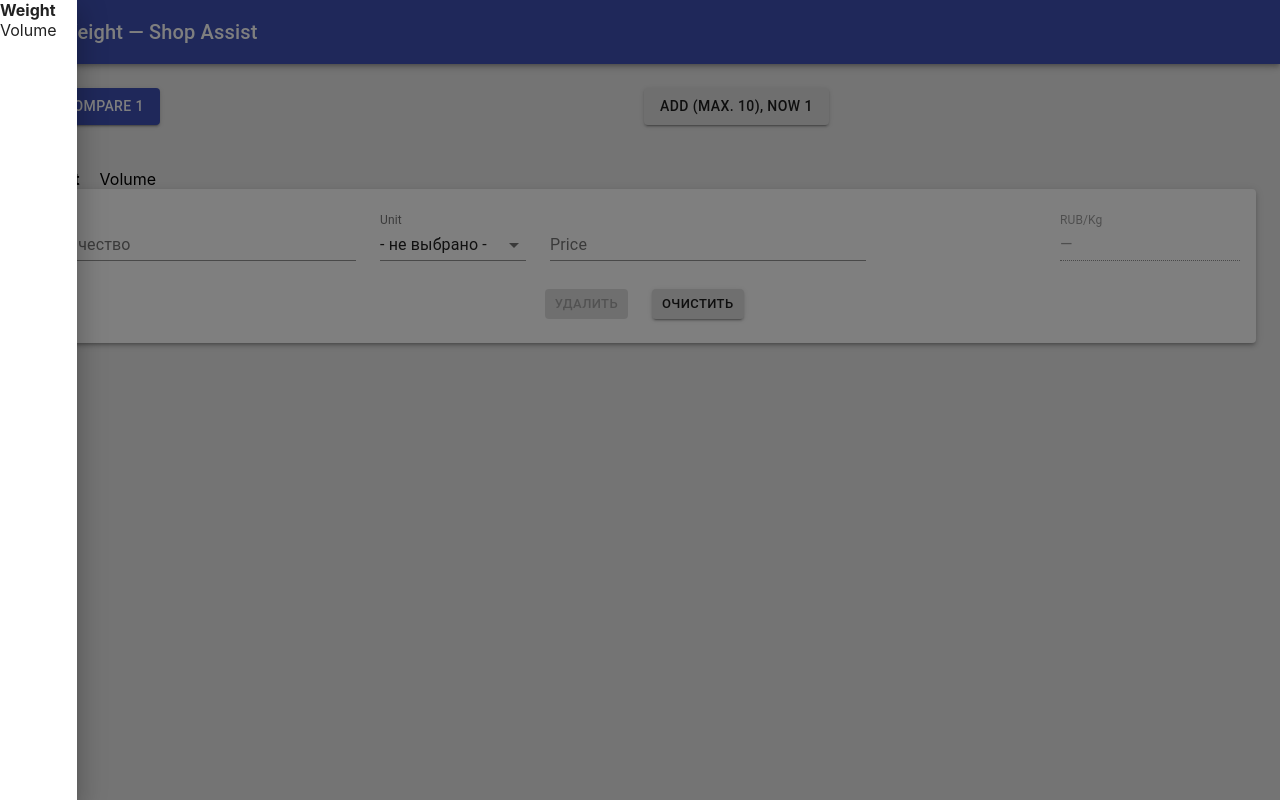
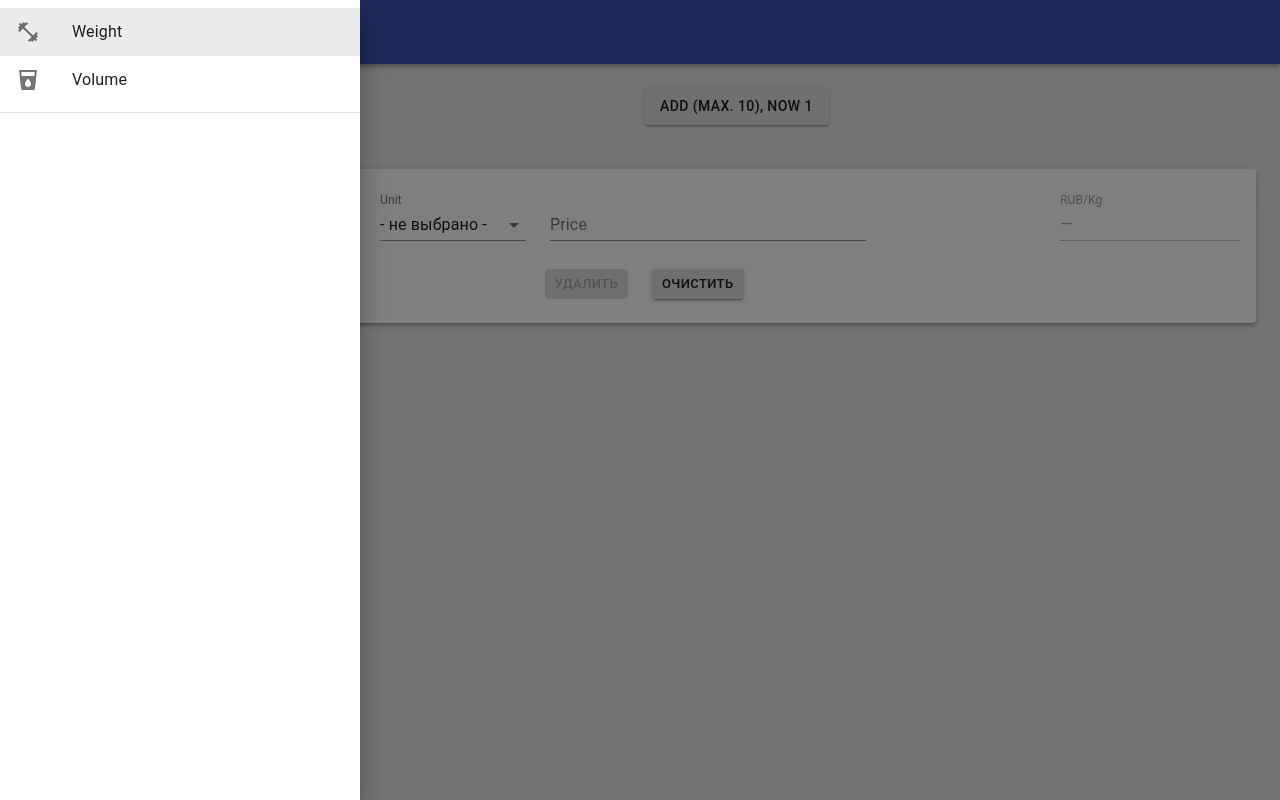
Before and after one commit to LazzyLizzard/shop-assist, a React (Create React App) app: page / in a window 1280 px wide. Both pictures are taken after a click on the button "menu". Built offline with nearby package versions, Linux system fonts and the light colour scheme.

Commit message:
Drawer and measures list

```diff
--- a/src/App.jsx
+++ b/src/App.jsx
@@ -1,6 +1,6 @@
 import React, {Component} from 'react';
 import {get, isEqual} from 'lodash';
-import {Container, Drawer, Grid, Snackbar, withWidth} from '@material-ui/core';
+import {Container, Drawer, Snackbar, withWidth} from '@material-ui/core';
 import {DEFAULT_BEST_VALUES, DEFAULT_COMPARE_DATA} from './constants/initial-values';
 import {MEASURES} from './constants/measures';
 import {
@@ -162,16 +162,6 @@ class AppClass extends Component {
                         onAddItem={this.addItem}
                     />
                     <div>{width}</div>
-                    <Grid container>
-                        <Grid item xs={6}>
-                            <MeasuresList
-                                measures={MEASURES}
-                                keyWord={measure.keyWord}
-                                changeMeasureHandler={this.changeMeasureHandler}
-                            />
-                        </Grid>
-
-                    </Grid>
 
                     <PriceItem
                         compareData={compareData}
--- a/src/components/measures-list/measures-list.jsx
+++ b/src/components/measures-list/measures-list.jsx
@@ -1,12 +1,43 @@
 import React from 'react';
 import {noop} from 'lodash';
+import {Divider, List, ListItem, ListItemIcon, ListItemText, makeStyles} from "@material-ui/core";
+import LocalDrinkIcon from '@material-ui/icons/LocalDrink';
+import FitnessCenterIcon from '@material-ui/icons/FitnessCenter';
+import {MEASURE_KEY_VOLUME, MEASURE_KEY_WEIGHT} from '../../constants/measures';
 
-export const MeasuresList = ({measures, keyWord, changeMeasureHandler}) => measures.map(item => (
-    <span
-        key={item.key}
-        onClick={() => item.key === keyWord ? noop() : changeMeasureHandler(item.key)}
-        style={{
-        marginRight: '20px',
-        ...item.key === keyWord ? {fontWeight: 'bold'} : {}
-    }}>{item.name}</span>
-));
+const ICONS = {
+    [MEASURE_KEY_WEIGHT]: <FitnessCenterIcon/>,
+    [MEASURE_KEY_VOLUME]: <LocalDrinkIcon/>
+};
+
+const useStyles = makeStyles(theme => ({
+    root: {
+        width: '100%',
+        minWidth: 360,
+        backgroundColor: theme.palette.background.paper,
+    },
+}));
+
+export const MeasuresList = ({measures, keyWord, changeMeasureHandler}) => {
+    const classes = useStyles();
+    return (
+        <div className={classes.root}>
+            <List>
+                {measures.map((item, index) => (
+                    <ListItem
+                        button
+                        key={item.key}
+                        selected={item.key === keyWord}
+                        onClick={() => item.key === keyWord ? noop() : changeMeasureHandler(item.key)}
+                    >
+                        <ListItemIcon>
+                            {ICONS[item.key]}
+                        </ListItemIcon>
+                        <ListItemText primary={item.name}/>
+                    </ListItem>
+                ))}
+            </List>
+            <Divider/>
+        </div>
+    );
+};
--- a/src/constants/measures.js
+++ b/src/constants/measures.js
@@ -1,7 +1,10 @@
+export const MEASURE_KEY_WEIGHT = 'WEIGHT';
+export const MEASURE_KEY_VOLUME = 'VOLUME';
+
 export const MEASURES = [
     {
         name: 'Weight',
-        key: 'WEIGHT',
+        key: MEASURE_KEY_WEIGHT,
         items: [
             {
                 itemName: 'Kg',
@@ -20,7 +23,7 @@ export const MEASURES = [
     },
     {
         name: 'Volume',
-        key: 'VOLUME',
+        key: MEASURE_KEY_VOLUME,
         items: [
             {
                 itemName: 'Liter',
```
